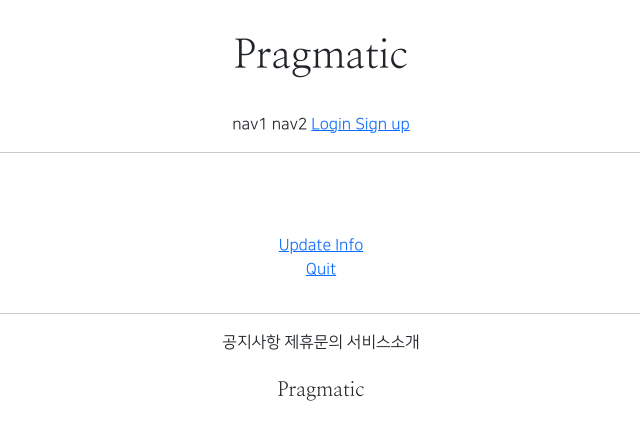
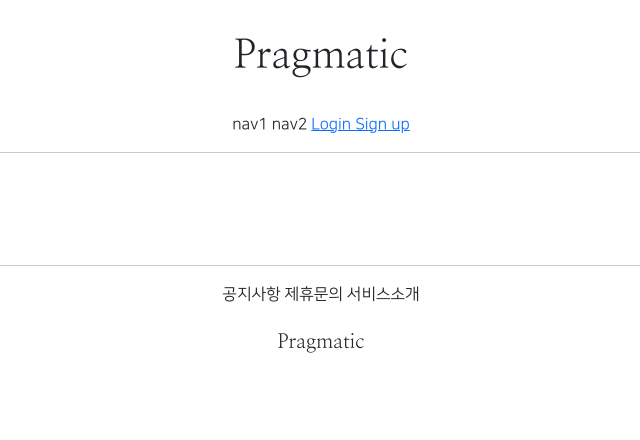
Before and after one commit to plumteri/trial_2, a Django app: template accountapp/templates/accountapp/detail.html in a window 1280 px wide. Shown: the top 440 px of the page, without its empty margins (319-959 px from the left). Run offline with Django 3.2, Linux system fonts and the light colour scheme; the template is opened without the code that fills it, so the values that code supplies are empty; parts of the project's set-up code (start-up, migrations or seed data) failed here and were passed over; some libraries are stand-ins or nearby versions.

Commit message:
7/21 2class commit4_trial2

```diff
--- a/accountapp/templates/accountapp/detail.html
+++ b/accountapp/templates/accountapp/detail.html
@@ -20,16 +20,6 @@
             </a>
         </div>
         {% endif %}
-        <div>
-            <a href="{% url 'accountapp:update' pk=target_user.pk %}">
-                Update Info
-            </a>
-        </div>
-        <div>
-            <a href="{% url 'accountapp:delete' pk=target_user.pk %}">
-                Quit
-            </a>
-        </div>
     </div>
 
 {% endblock %}
```
